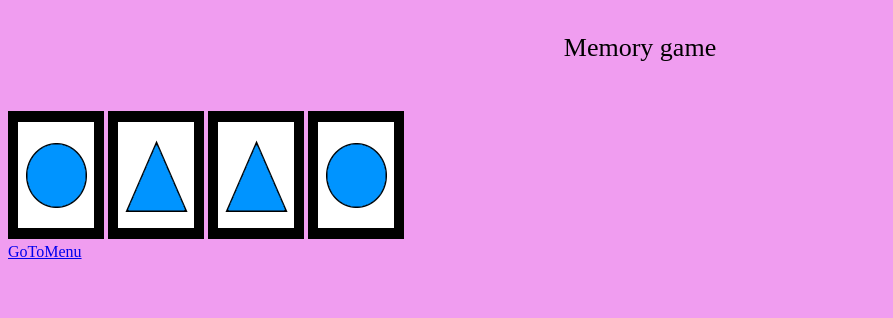
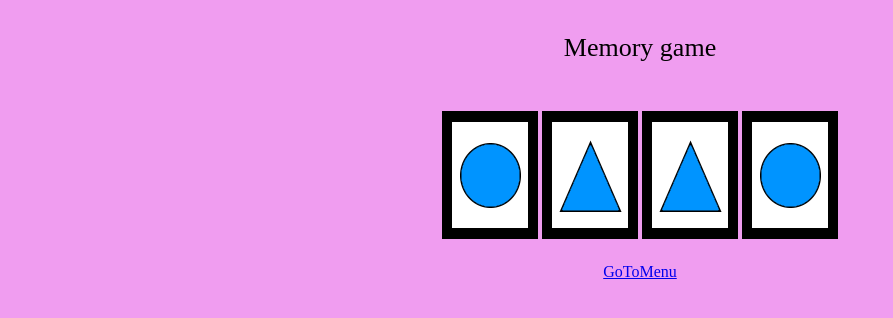
Before and after one commit to ikerbedmar/p_individual, a plain HTML site: page pi_2/html/game.html in a window 1280 px wide. Shown: the whole page, without its empty margins (0-893 px from the left). Drawn offline with Linux system fonts and the light colour scheme.

Commit message:
Update main.css

```diff
--- a/pi_2/styles/main.css
+++ b/pi_2/styles/main.css
@@ -8,6 +8,16 @@
 	grid-template-columns: repeat(1, 1fr);
     gap: 40px;
 
+}
+.cards{
+	display: grid;
+	justify-content:center;
+}
+
+.link{
+	padding-top: 20px;
+	display: grid;
+	justify-content: center;
 }
 .menu-object{
 	display:block;
```
